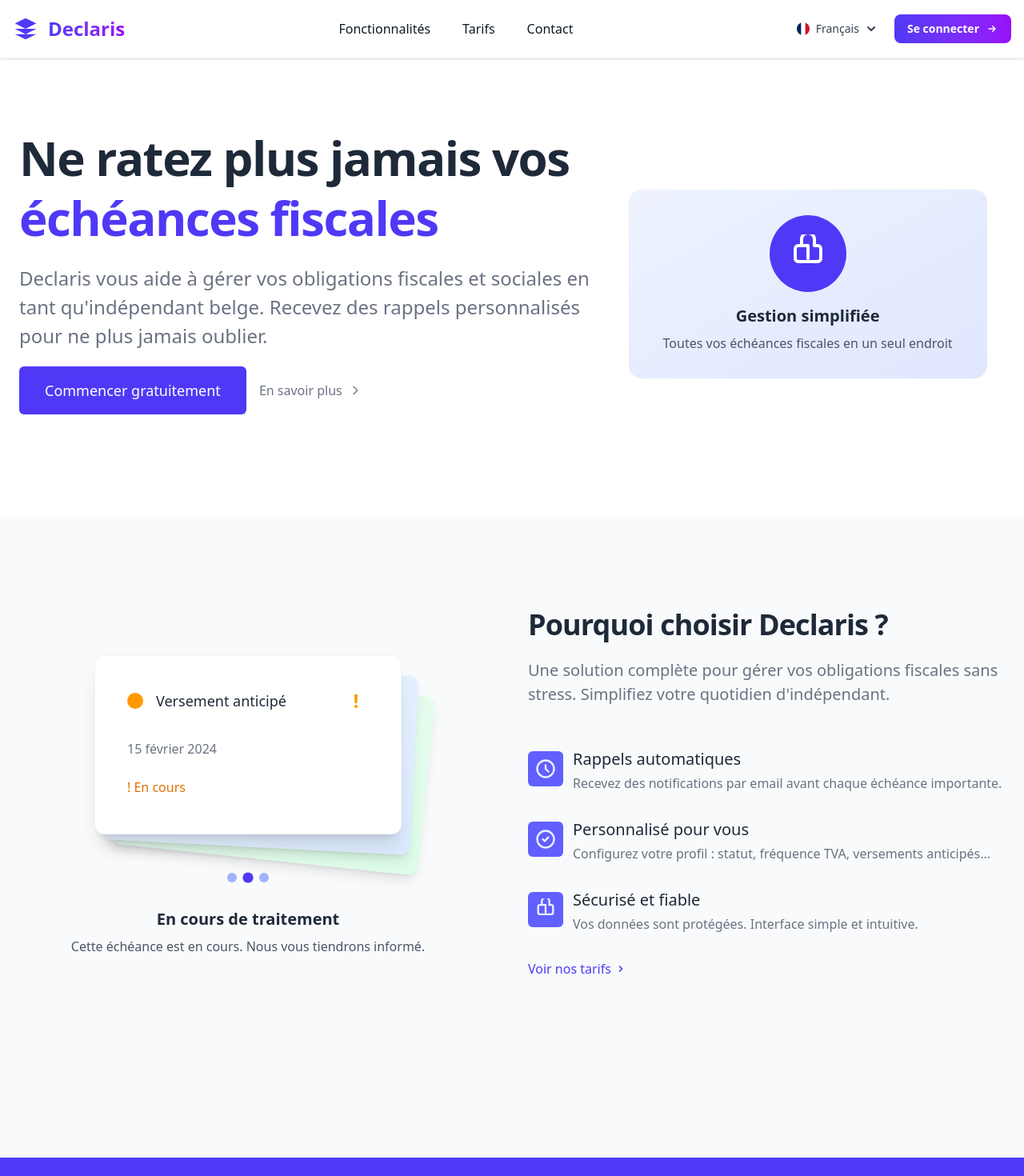
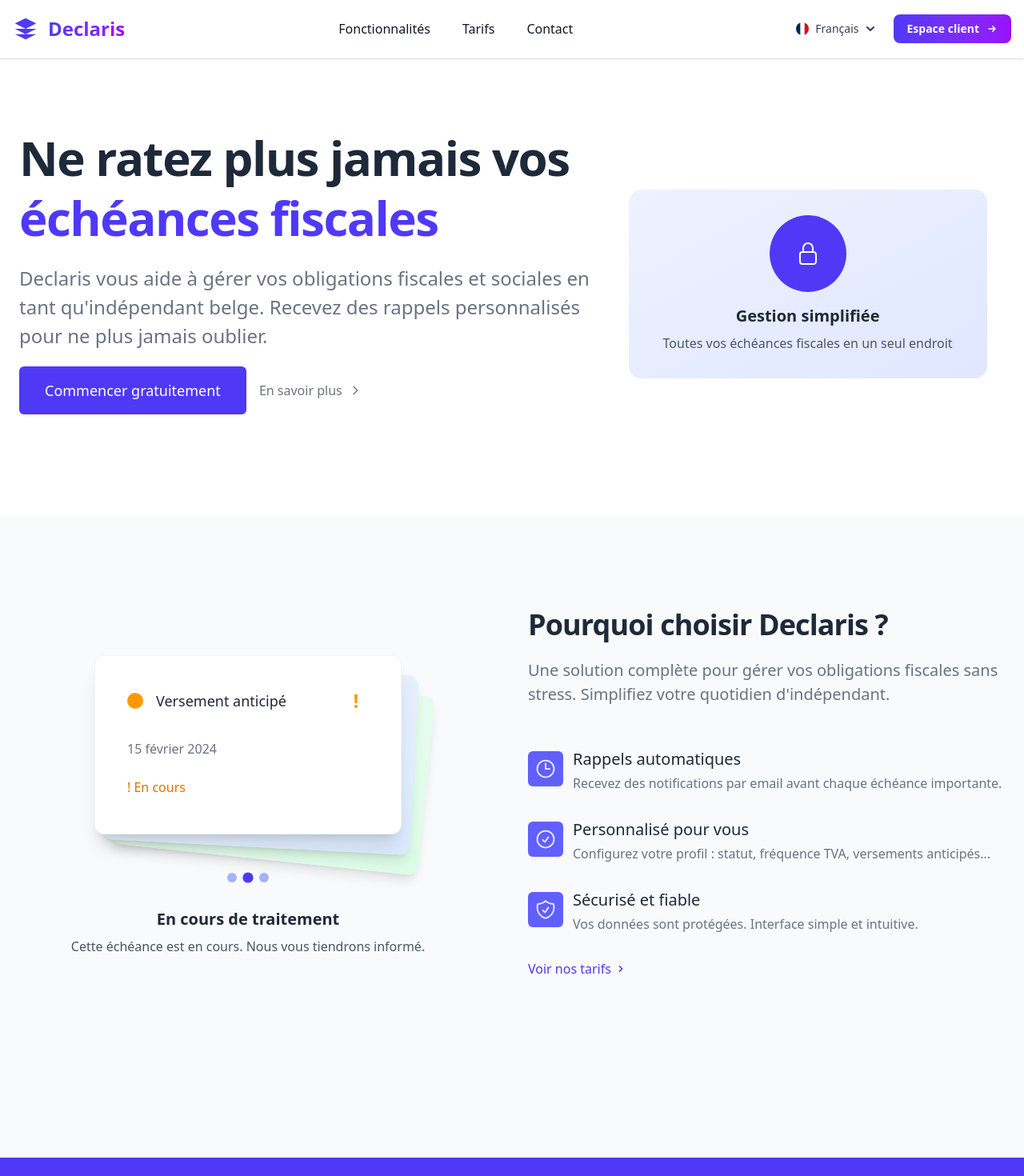
Before and after one commit to Reptilz/Declaris, a Nuxt app: page / in a window 1280 px wide. Shown: the top 1470 px of the page at 80% size. Built offline with nearby package versions, Linux system fonts and the light colour scheme.

Commit message:
chore: ajustement heroicons + btn login

```diff
--- a/components/layout/AppHeader.vue
+++ b/components/layout/AppHeader.vue
@@ -168,7 +168,7 @@
         <NuxtLink to="/login" class="relative inline-flex items-center px-4 py-2 text-sm font-semibold text-white bg-gradient-to-r from-indigo-600 to-purple-600 rounded-lg hover:from-indigo-700 hover:to-purple-700 focus:outline-none focus:ring-2 focus:ring-indigo-500 focus:ring-offset-2 transition-all duration-300 transform hover:scale-105 hover:shadow-lg group overflow-hidden">
           <span class="absolute inset-0 w-full h-full bg-gradient-to-r from-indigo-700 to-purple-700 opacity-0 group-hover:opacity-100 transition-opacity duration-300"></span>
           <span class="relative flex items-center gap-2">
-            Se connecter
+            Espace client
             <svg class="w-4 h-4 transition-transform duration-300 group-hover:translate-x-1" fill="none" stroke="currentColor" viewBox="0 0 24 24">
               <path stroke-linecap="round" stroke-linejoin="round" stroke-width="2" d="M13 7l5 5m0 0l-5 5m5-5H6"></path>
             </svg>
--- a/pages/index.vue
+++ b/pages/index.vue
@@ -32,9 +32,7 @@
             <!-- Placeholder pour illustration -->
             <div class="bg-gradient-to-br from-indigo-50 to-indigo-100 rounded-2xl p-8 text-center">
               <div class="w-24 h-24 bg-indigo-600 rounded-full mx-auto mb-4 flex items-center justify-center">
-                <svg class="w-12 h-12 text-white" fill="none" stroke="currentColor" viewBox="0 0 24 24">
-                  <path stroke-linecap="round" stroke-linejoin="round" stroke-width="2" d="M8 7V3a4 4 0 118 0v4m-4 0v8m0-8H6a2 2 0 00-2 2v6a2 2 0 002 2h12a2 2 0 002-2V9a2 2 0 00-2-2h-2"></path>
-                </svg>
+                <LockClosedIcon class="w-8 h-8 text-white" />
               </div>
               <h3 class="text-xl font-semibold text-gray-800 mb-2">Gestion simplifiée</h3>
               <p class="text-gray-600">Toutes vos échéances fiscales en un seul endroit</p>
@@ -66,9 +64,7 @@
               <div class="w-full mt-5">
                 <div class="flex items-start mt-8 space-x-3">
                   <div class="flex items-center justify-center flex-shrink-0 mt-1 bg-indigo-500 rounded-md w-11 h-11">
-                    <svg class="w-7 h-7 text-indigo-50" fill="none" stroke="currentColor" viewBox="0 0 24 24">
-                      <path stroke-linecap="round" stroke-linejoin="round" stroke-width="2" d="M12 8v4l3 3m6-3a9 9 0 11-18 0 9 9 0 0118 0z"></path>
-                    </svg>
+                    <ClockIcon class="w-7 h-7 text-indigo-50" />
                   </div>
                   <div>
                     <h4 class="text-xl font-medium text-gray-800">Rappels automatiques</h4>
@@ -78,9 +74,7 @@
 
                 <div class="flex items-start mt-8 space-x-3">
                   <div class="flex items-center justify-center flex-shrink-0 mt-1 bg-indigo-500 rounded-md w-11 h-11">
-                    <svg class="w-7 h-7 text-indigo-50" fill="none" stroke="currentColor" viewBox="0 0 24 24">
-                      <path stroke-linecap="round" stroke-linejoin="round" stroke-width="2" d="M9 12l2 2 4-4m6 2a9 9 0 11-18 0 9 9 0 0118 0z"></path>
-                    </svg>
+                    <CheckCircleIcon class="w-7 h-7 text-indigo-50" />
                   </div>
                   <div>
                     <h4 class="text-xl font-medium text-gray-800">Personnalisé pour vous</h4>
@@ -90,9 +84,7 @@
 
                 <div class="flex items-start mt-8 space-x-3">
                   <div class="flex items-center justify-center flex-shrink-0 mt-1 bg-indigo-500 rounded-md w-11 h-11">
-                    <svg class="w-7 h-7 text-indigo-50" fill="none" stroke="currentColor" viewBox="0 0 24 24">
-                      <path stroke-linecap="round" stroke-linejoin="round" stroke-width="2" d="M8 7V3a4 4 0 118 0v4m-4 0v8m0-8H6a2 2 0 00-2 2v6a2 2 0 002 2h12a2 2 0 002-2V9a2 2 0 00-2-2h-2"></path>
-                    </svg>
+                    <ShieldCheckIcon class="w-7 h-7 text-indigo-50" />
                   </div>
                   <div>
                     <h4 class="text-xl font-medium text-gray-800">Sécurisé et fiable</h4>
@@ -149,6 +141,8 @@
 </template>
 
 <script setup>
+import { LockClosedIcon, ClockIcon, CheckCircleIcon, ShieldCheckIcon } from '@heroicons/vue/24/outline'
+
 // Configuration de la page
 definePageMeta({
   title: 'Accueil - Declaris.be',
```
